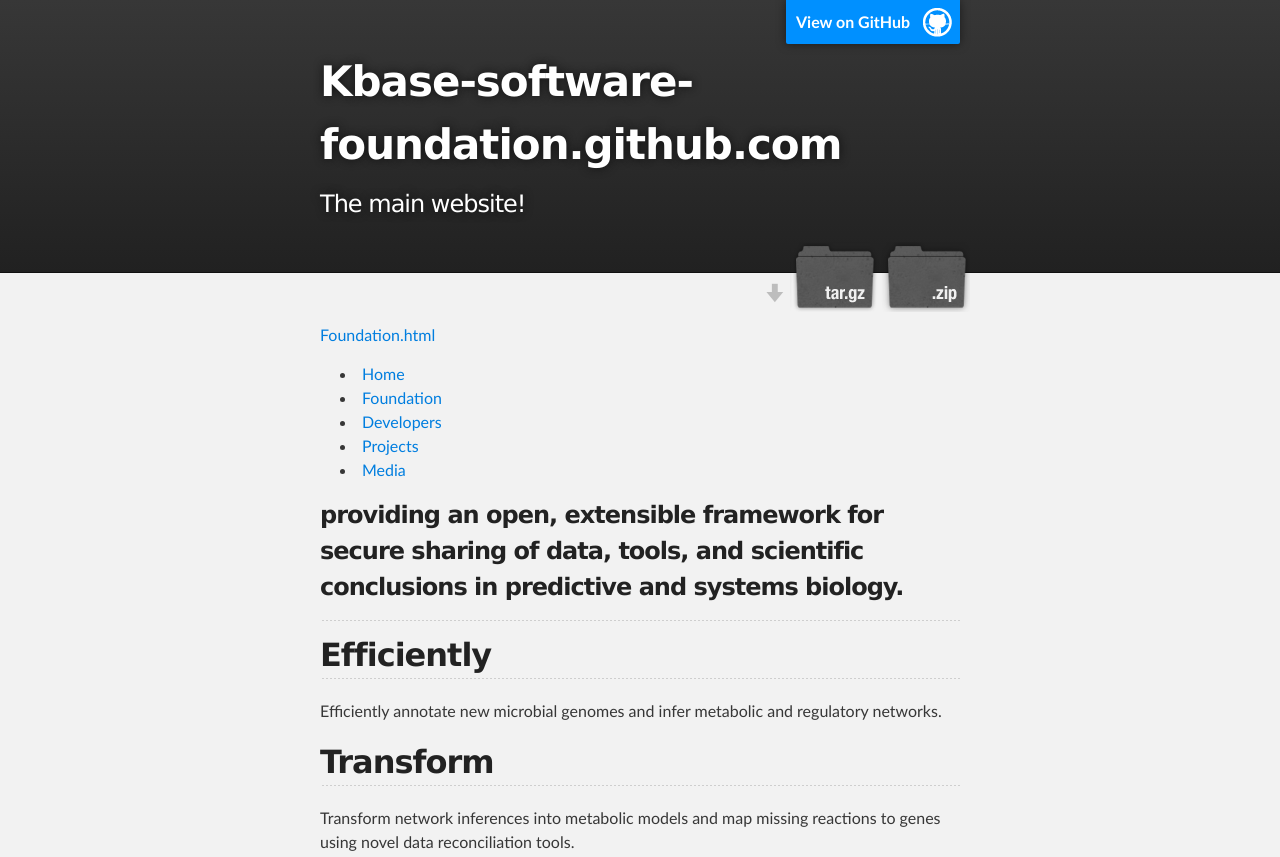
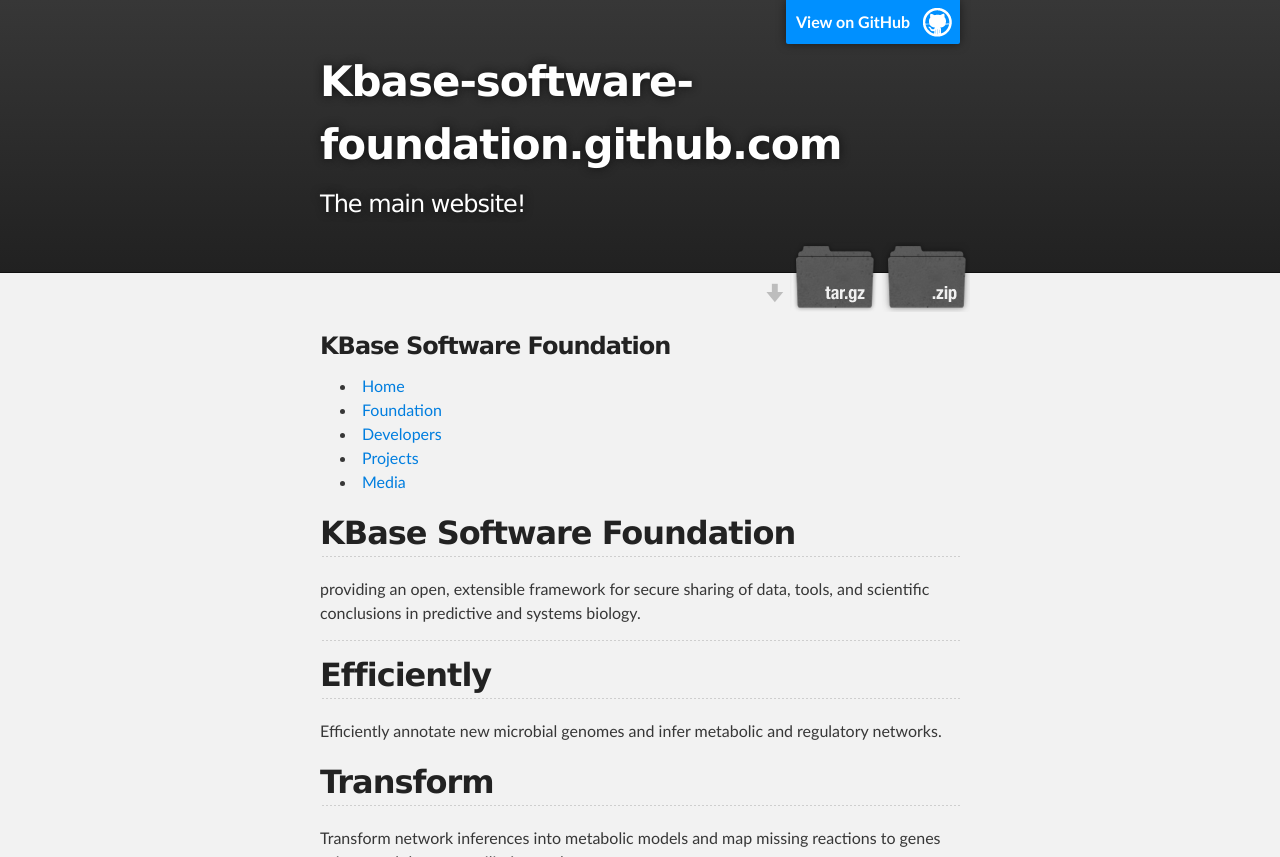
Before and after one commit to tomasbrown/kbase-software-foundation.github.com, a plain HTML site: page index.html in a window 1280 px wide. Shown: the top 857 px of the page. Drawn offline with Linux system fonts and the light colour scheme.

```diff
--- a/index.html
+++ b/index.html
@@ -31,20 +31,47 @@
     <!-- MAIN CONTENT -->
     <div id="main_content_wrap" class="outer">
       <section id="main_content" class="inner">
-        <p><a href="/Foundation.html">Foundation.html</a>
-</p>
+        <p></p>
 
-<ul>
+
+
+
+
+
+
+<p></p>
+
+<p></p>
+
+<div>
+  <div>
+    <h3>
+<a name="kbase-software-foundation" class="anchor" href="#kbase-software-foundation"><span class="octicon octicon-link"></span></a>KBase Software Foundation</h3>
+    <div>
+      <div>
+        <div>
+          <ul>
 <li><a href="index.html">Home</a></li>
             <li><a href="Foundation.html">Foundation</a></li>
             <li><a href="Developers.html">Developers</a></li>
             <li><a href="Projects.html">Projects</a></li>
             <li><a href="Media.html">Media</a></li>
 
-          </ul><h3>
-<a name="providing-an-open-extensible-framework-for-secure-sharing-of-data-tools-and-scientific-conclusions-in-predictive-and-systems-biology" class="anchor" href="#providing-an-open-extensible-framework-for-secure-sharing-of-data-tools-and-scientific-conclusions-in-predictive-and-systems-biology"><span class="octicon octicon-link"></span></a>providing an open, extensible framework for secure sharing of data, tools, and scientific conclusions in predictive and systems biology.</h3>
+          </ul>
+</div>
+      </div>
+    </div>
 
-<p></p><hr><div>
+  </div>
+
+
+  <div>
+    <h2>
+<a name="kbase-software-foundation-1" class="anchor" href="#kbase-software-foundation-1"><span class="octicon octicon-link"></span></a>KBase Software Foundation</h2>
+    <p>providing an open, extensible framework for secure sharing of data, tools, and scientific conclusions in predictive and systems biology.</p>
+  </div>
+  <hr>
+<div>
     <div>
       <h2>
 <a name="efficiently" class="anchor" href="#efficiently"><span class="octicon octicon-link"></span></a>Efficiently</h2>
@@ -66,10 +93,11 @@
       <p>Discover genetic variations within plant populations and map these to complex organismal traits.</p>
     </div>
   </div>
-  <hr><div>
+  <hr>
+<div>
     <p>KBase is sponsored by the <a href="U.S.%20Department%20of%20Energy's%20Office%20of%20Biological%20and%20Environmental%20Research">U.S. Department of Energy's Office of Biological and Environmental Research</a></p>
   </div>
-
+</div>
 
 
 
```
Also changed, not shown: params.json (+1 -1 lines).
